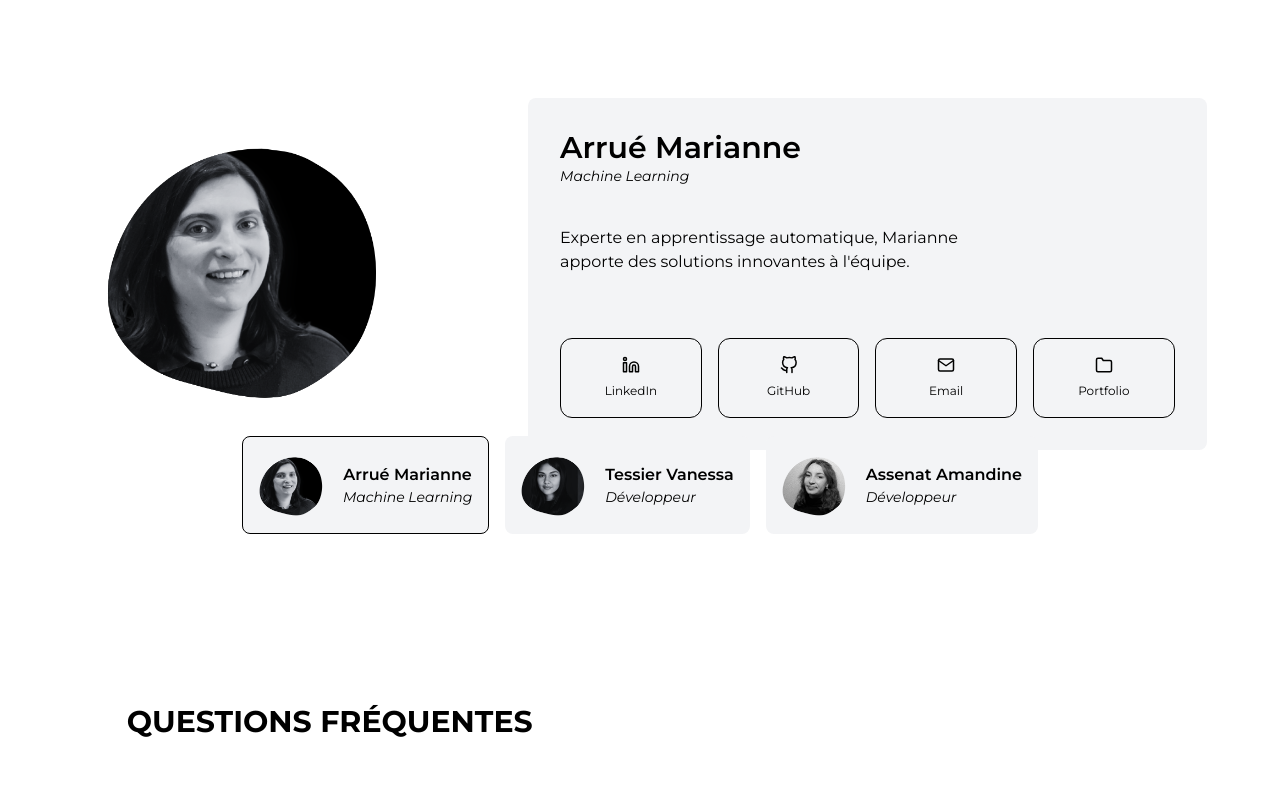
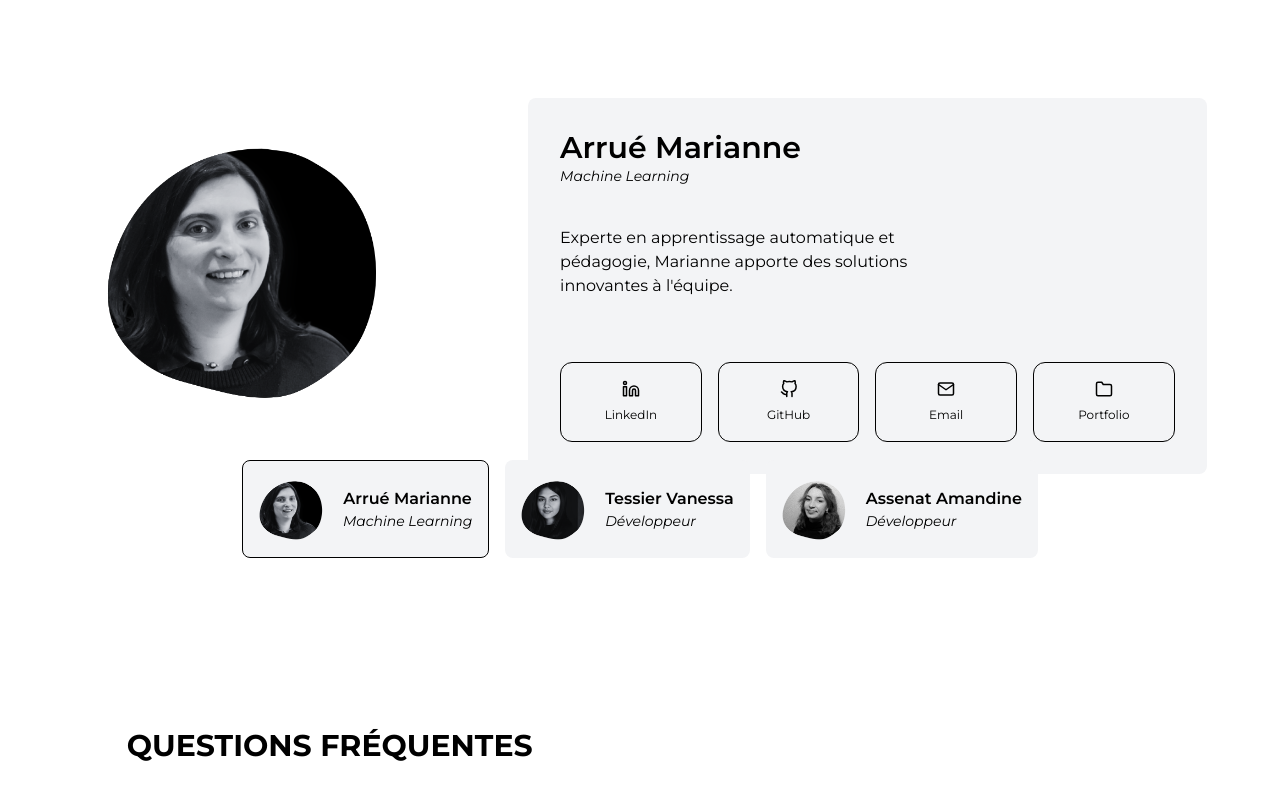
Before and after one commit to TessierV/vocabulo-landingPage, a SvelteKit app in the folder vocabulo-laundingPage/: page / in a window 1280 px wide. Shown: the part 6816-7616 px from the top of the page. Built offline with nearby package versions, Linux system fonts and the light colour scheme; a web font is replaced by a local one.

Commit message:
update contact for Marianne

```diff
--- a/vocabulo-laundingPage/src/components/Team.svelte
+++ b/vocabulo-laundingPage/src/components/Team.svelte
@@ -17,12 +17,12 @@
             surname: "Marianne",
             role: "Machine Learning",
             description:
-                "Experte en apprentissage automatique, Marianne apporte des solutions innovantes à l'équipe.",
+                "Experte en apprentissage automatique et pédagogie, Marianne apporte des solutions innovantes à l'équipe.",
             photo: "/assets/team/Marianne.png",
             linkedin: "https://www.linkedin.com/in/mariannearrue/",
             github: "https://github.com/MarianneHolbie",
-            email: "mailto:marianne.arrue@holbertonstudents.com", //missing good one
-            portfolio: "https://mariannearrue.com", //missing good one
+            email: "mailto:arrue.marianne@gmail.com",
+            portfolio: "https://mariannearrue.vercel.app/",
         },
         {
             id: 2,
```
